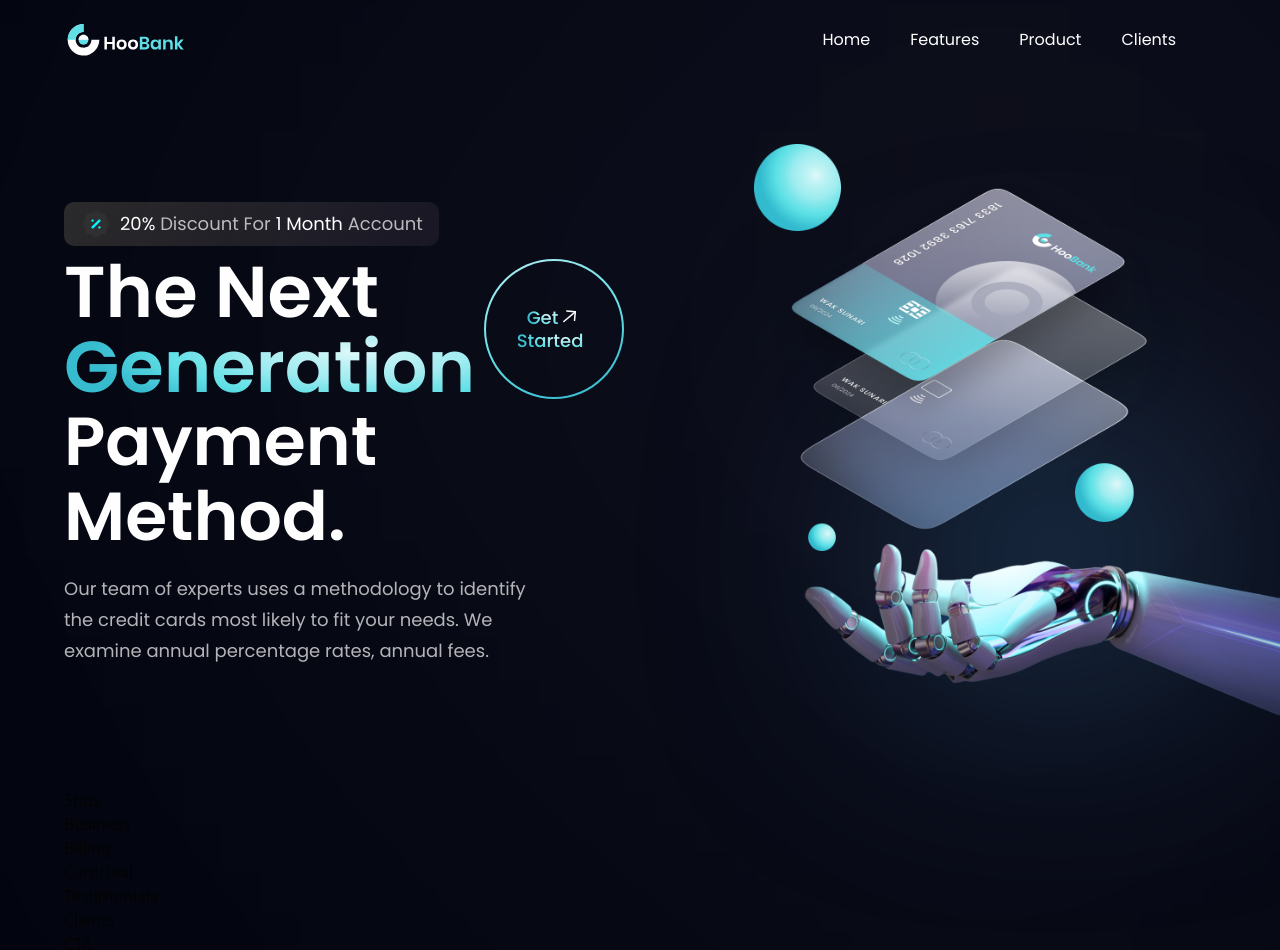
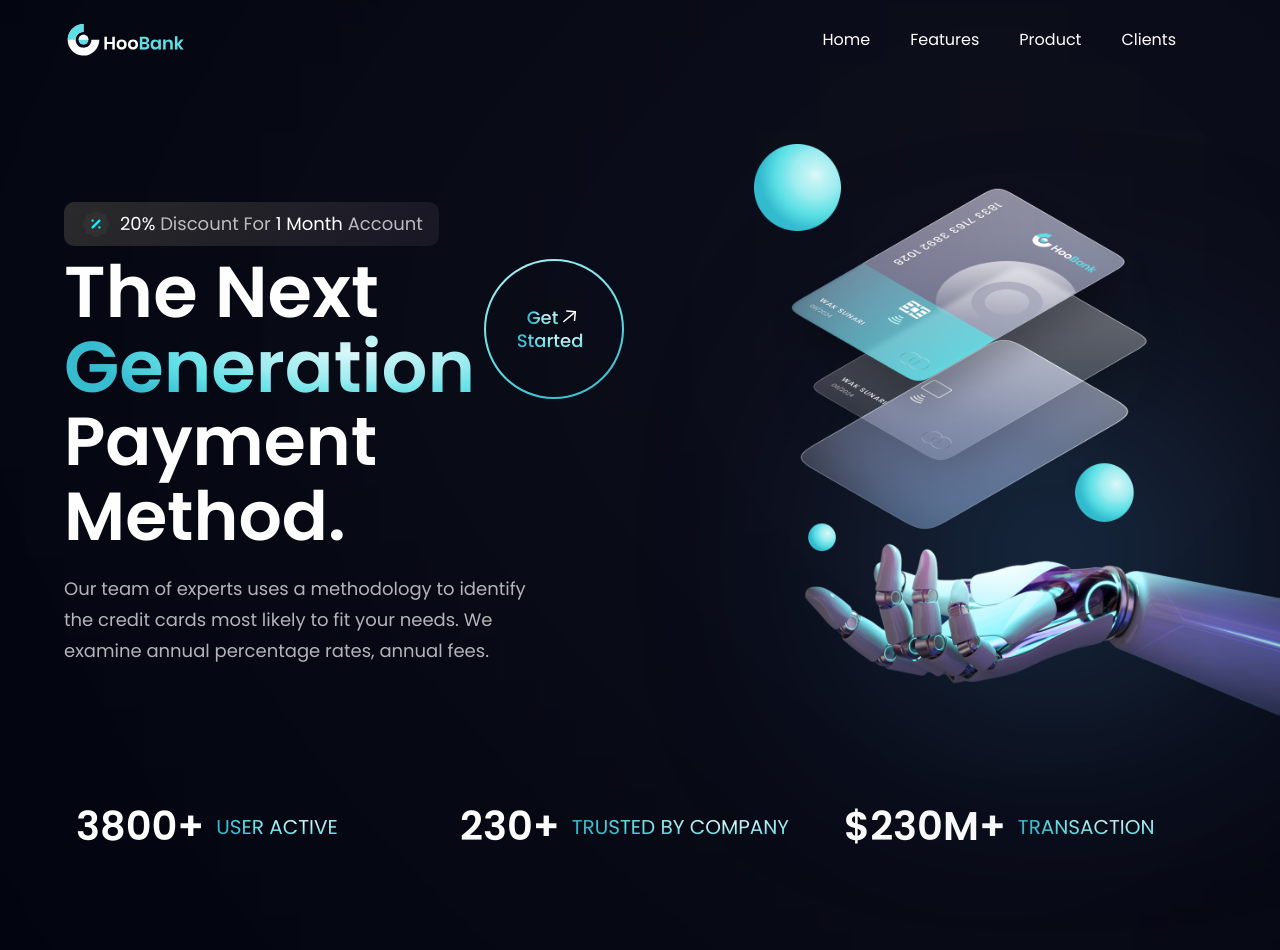
Before and after one commit to ManuelPeJu/Bank_Design, a React (Vite) app in the folder Bank_modern_app/: page / in a window 1280 px wide. Shown: the top 950 px of the page. Built offline with nearby package versions, Linux system fonts and the light colour scheme.

Commit message:
Componente Stats 100%

```diff
--- a/Bank_modern_app/src/components/Hero.jsx
+++ b/Bank_modern_app/src/components/Hero.jsx
@@ -42,7 +42,7 @@
         <div className='absolute z-[0] w-[50%] h-[50%] right-20 bottom-20 blue__gradient' />
       </div>
 
-      <div className={` ss:hidden ${styles.flexCenter}`}>
+      <div className={` ss:hidden ${styles.flexCenter} `}>
         <GetStarted />
       </div>
     </section>
--- a/Bank_modern_app/src/components/Stats.jsx
+++ b/Bank_modern_app/src/components/Stats.jsx
@@ -1,8 +1,24 @@
 import React from 'react'
+import { stats } from '../constants'
+import styles from '../style'
+
 
 const Stats = () => {
   return (
-    <div>Stats</div>
+    <section className={`${styles.flexCenter} flex-row flex-wrap sm:mb-20 mb-6`}>
+      {
+        stats.map((stat ) => {
+          return (
+            <div key={stat.id} className={` flex-1 flex justify-start items-center flex-row m-3`}>
+              <h4 className='font-poppins font-semibold xs:text-[40px] text-[30px] xs:leading-[53px] leading-[43px] text-white'>
+                {stat.value}
+              </h4>
+              <p className='font-poppins font-normal xs:text-[20px] text-[15px] xs:leading-[26px] leading-[21px] text-gradient uppercase ml-3'>{stat.title}</p>
+            </div>
+          )
+        })
+      }
+    </section>
   )
 }
 
```
